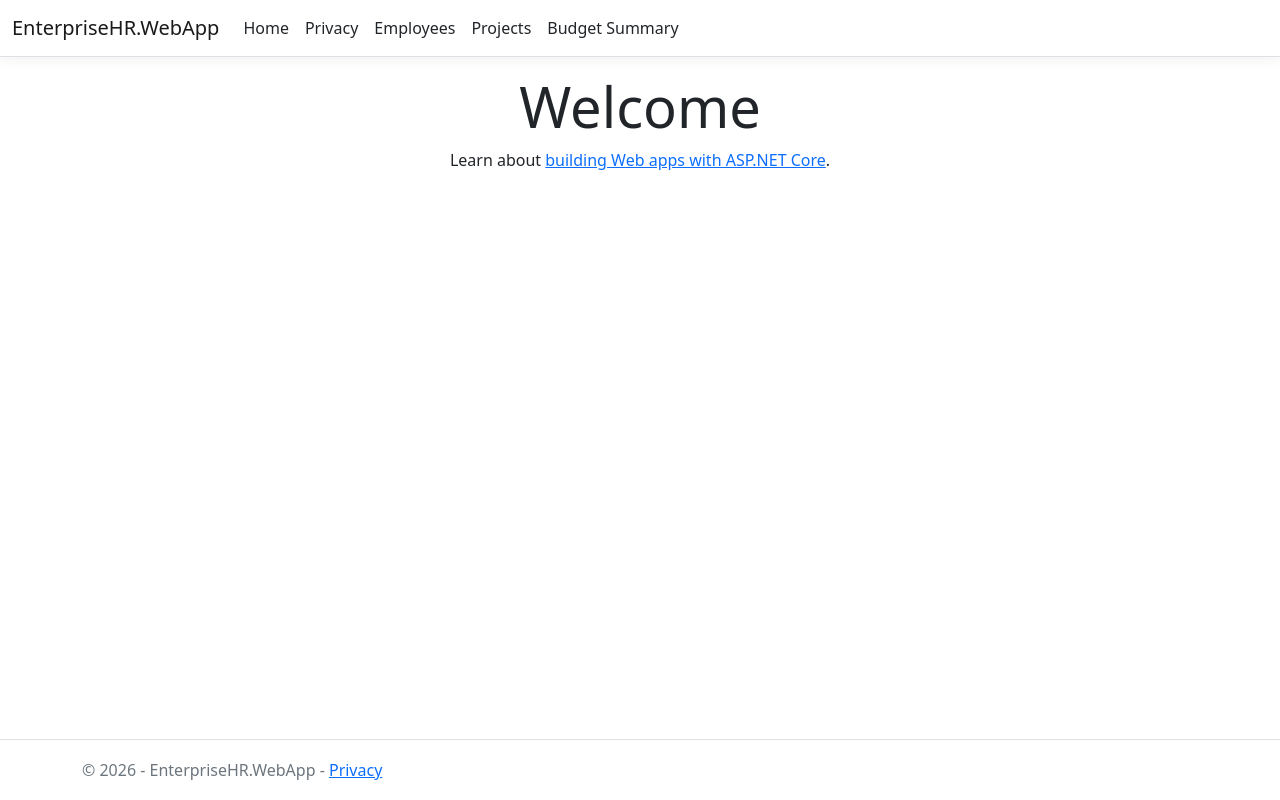
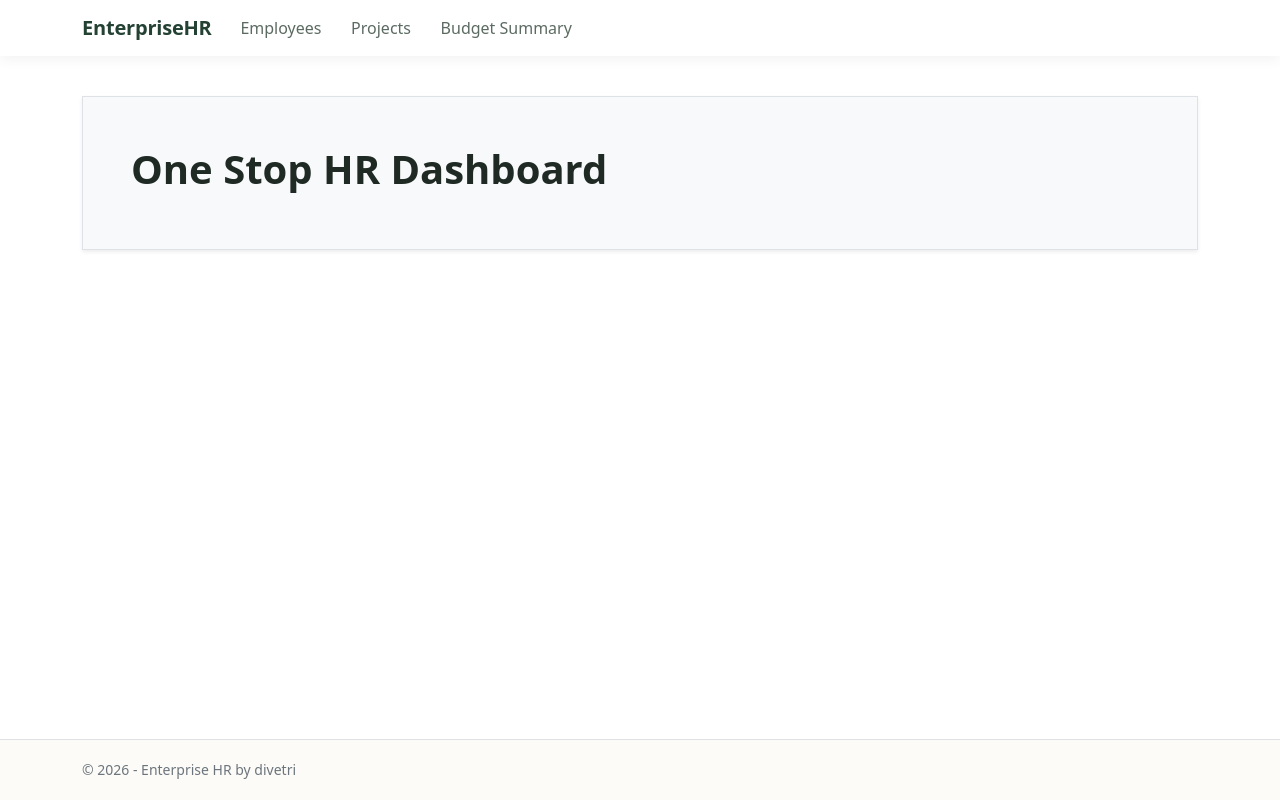
Before and after one commit to divetri/EnterpriseHRSystem, an ASP.NET Core app: page / in a window 1280 px wide. Run offline with ASP.NET Core 8, Linux system fonts and the light colour scheme; style sheets or scripts are compiled from the project's sources.

Commit message:
Web Dashboard and Styling

```diff
--- a/EnterpriseHR.WebApp/Views/Employees/index.cshtml
+++ b/EnterpriseHR.WebApp/Views/Employees/index.cshtml
@@ -36,7 +36,7 @@
     <table class="table table-bordered table-striped align-middle">
         <thead class="table-light">
             <tr>
-                <th>Emp #</th>
+                <th>Emp Number</th>
                 <th>Name</th>
                 <th>Department</th>
                 <th>Position</th>
--- a/EnterpriseHR.WebApp/Views/Home/Index.cshtml
+++ b/EnterpriseHR.WebApp/Views/Home/Index.cshtml
@@ -1,8 +1,14 @@
 @{
-    ViewData["Title"] = "Home Page";
+    ViewData["Title"] = "Enterprise HR & Project Hub";
 }
 
-<div class="text-center">
-    <h1 class="display-4">Welcome</h1>
-    <p>Learn about <a href="https://learn.microsoft.com/aspnet/core">building Web apps with ASP.NET Core</a>.</p>
+<div class="py-4">
+    <!-- Hero / Header Banner -->
+    <div class="p-4 p-md-5 mb-4 rounded-4 bg-light border shadow-sm">
+        <div class="row align-items-center g-4">
+            <h1 class="display-6 fw-bold mb-2">
+                One Stop HR Dashboard
+            </h1>
+        </div>
+    </div>
 </div>
--- a/EnterpriseHR.WebApp/Views/Projects/details.cshtml
+++ b/EnterpriseHR.WebApp/Views/Projects/details.cshtml
@@ -35,7 +35,7 @@
         <table class="table table-bordered table-striped">
             <thead class="table-light">
                 <tr>
-                    <th>Emp #</th>
+                    <th>Emp Number</th>
                     <th>Name</th>
                     <th>Role</th>
                     <th class="text-end">Allocation (%)</th>
--- a/EnterpriseHR.WebApp/Views/Shared/_Layout.cshtml
+++ b/EnterpriseHR.WebApp/Views/Shared/_Layout.cshtml
@@ -3,53 +3,51 @@
 <head>
     <meta charset="utf-8" />
     <meta name="viewport" content="width=device-width, initial-scale=1.0" />
-    <title>@ViewData["Title"] - EnterpriseHR.WebApp</title>
+    <title>@ViewData EnterpriseHR</title>
     <link rel="stylesheet" href="~/lib/bootstrap/dist/css/bootstrap.min.css" />
     <link rel="stylesheet" href="~/css/site.css" asp-append-version="true" />
     <link rel="stylesheet" href="~/EnterpriseHR.WebApp.styles.css" asp-append-version="true" />
 </head>
 <body>
     <header>
-        <nav class="navbar navbar-expand-sm navbar-toggleable-sm navbar-light bg-white border-bottom box-shadow mb-3">
-            <div class="container-fluid">
-                <a class="navbar-brand" asp-area="" asp-controller="Home" asp-action="Index">EnterpriseHR.WebApp</a>
+        <nav class="navbar navbar-expand-sm navbar-toggleable-sm hr-navbar box-shadow mb-3">
+            <div class="container">
+                <a class="navbar-brand hr-brand" asp-area="" asp-controller="Home" asp-action="Index">
+                    EnterpriseHR
+                </a>
                 <button class="navbar-toggler" type="button" data-bs-toggle="collapse" data-bs-target=".navbar-collapse" aria-controls="navbarSupportedContent"
                         aria-expanded="false" aria-label="Toggle navigation">
                     <span class="navbar-toggler-icon"></span>
                 </button>
                 <div class="navbar-collapse collapse d-sm-inline-flex justify-content-between">
-                    <ul class="navbar-nav flex-grow-1">
+                    <ul class="navbar-nav flex-grow-1 gap-1">
                         <li class="nav-item">
-                            <a class="nav-link text-dark" asp-area="" asp-controller="Home" asp-action="Index">Home</a>
+                            <a class="nav-link hr-nav-link" asp-area="" asp-controller="Employees" asp-action="Index">Employees</a>
                         </li>
                         <li class="nav-item">
-                            <a class="nav-link text-dark" asp-area="" asp-controller="Home" asp-action="Privacy">Privacy</a>
+                            <a class="nav-link hr-nav-link" asp-area="" asp-controller="Projects" asp-action="Index">Projects</a>
                         </li>
                         <li class="nav-item">
-                            <a class="nav-link text-dark" asp-controller="Employees" asp-action="Index">Employees</a>
-                        </li>
-                        <li class="nav-item">
-                            <a class="nav-link text-dark" asp-controller="Projects" asp-action="Index">Projects</a>
-                        </li>
-                        <li class="nav-item">
-                            <a class="nav-link text-dark" asp-controller="Reports" asp-action="BudgetSummary">Budget Summary</a>
+                            <a class="nav-link hr-nav-link" asp-area="" asp-controller="Reports" asp-action="BudgetSummary">Budget Summary</a>
                         </li>
                     </ul>
                 </div>
             </div>
         </nav>
     </header>
+
     <div class="container">
-        <main role="main" class="pb-3">
+        <main role="main" class="pb-4">
             @RenderBody()
         </main>
     </div>
 
-    <footer class="border-top footer text-muted">
-        <div class="container">
-            &copy; 2026 - EnterpriseHR.WebApp - <a asp-area="" asp-controller="Home" asp-action="Privacy">Privacy</a>
+    <footer class="hr-footer border-top footer text-muted">
+        <div class="container small d-flex justify-content-between align-items-center">
+            &copy; 2026 - Enterprise HR by divetri
         </div>
     </footer>
+
     <script src="~/lib/jquery/dist/jquery.min.js"></script>
     <script src="~/lib/bootstrap/dist/js/bootstrap.bundle.min.js"></script>
     <script src="~/js/site.js" asp-append-version="true"></script>
--- a/EnterpriseHR.WebApp/appsettings.json
+++ b/EnterpriseHR.WebApp/appsettings.json
@@ -1,4 +1,7 @@
 {
+  "ConnectionStrings": {
+    "DefaultConnection": "Server=(localdb)\\MSSQLLocalDB;Database=EnterpriseHRDB;Trusted_Connection=True;TrustServerCertificate=True;"
+  },
   "Logging": {
     "LogLevel": {
       "Default": "Information",
--- a/EnterpriseHR.WebApp/wwwroot/css/site.css
+++ b/EnterpriseHR.WebApp/wwwroot/css/site.css
@@ -20,3 +20,42 @@ html {
 body {
   margin-bottom: 60px;
 }
+
+:root {
+    --hr-beige-card: #FCFBF7;
+    --hr-beige-border: #E4DDD0;
+    --hr-sage-soft: #E5EDE6;
+    --hr-forest: #234234;
+    --hr-ink: #1F2A24;
+    --hr-muted: #5C6B62;
+}
+
+body {
+    background-color: var(--hr-beige-bg);
+    color: var(--hr-ink);
+}
+
+.hr-brand {
+    color: var(--hr-forest) !important;
+    font-weight: 700;
+    letter-spacing: -0.2px;
+}
+
+.hr-nav-link {
+    color: var(--hr-muted) !important;
+    font-weight: 500;
+    border-radius: 0.5rem;
+    padding: 0.45rem 0.8rem !important;
+}
+
+.hr-nav-link:hover,
+.hr-nav-link:focus {
+    color: var(--hr-forest) !important;
+    background-color: var(--hr-sage-soft);
+}
+
+.hr-footer {
+    background-color: var(--hr-beige-card);
+    border-top: 1px solid var(--hr-beige-border);
+    color: var(--hr-muted);
+}
```
